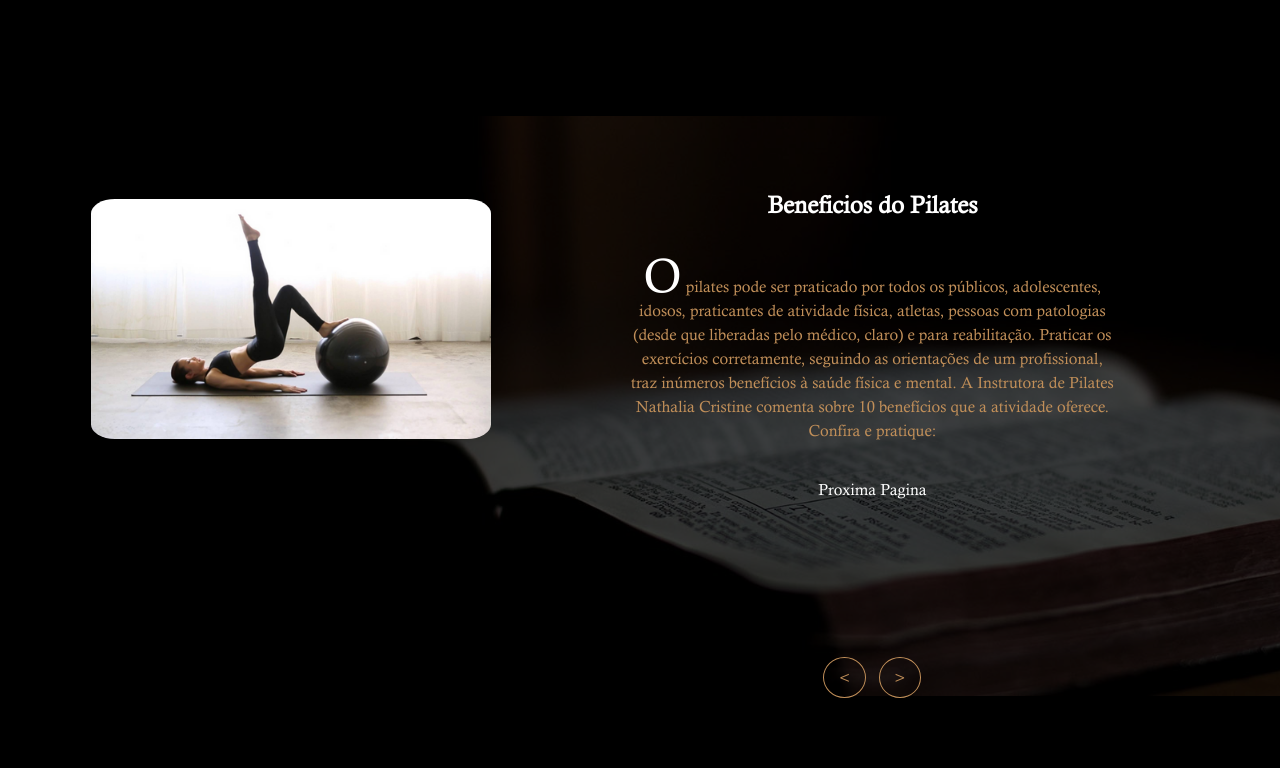
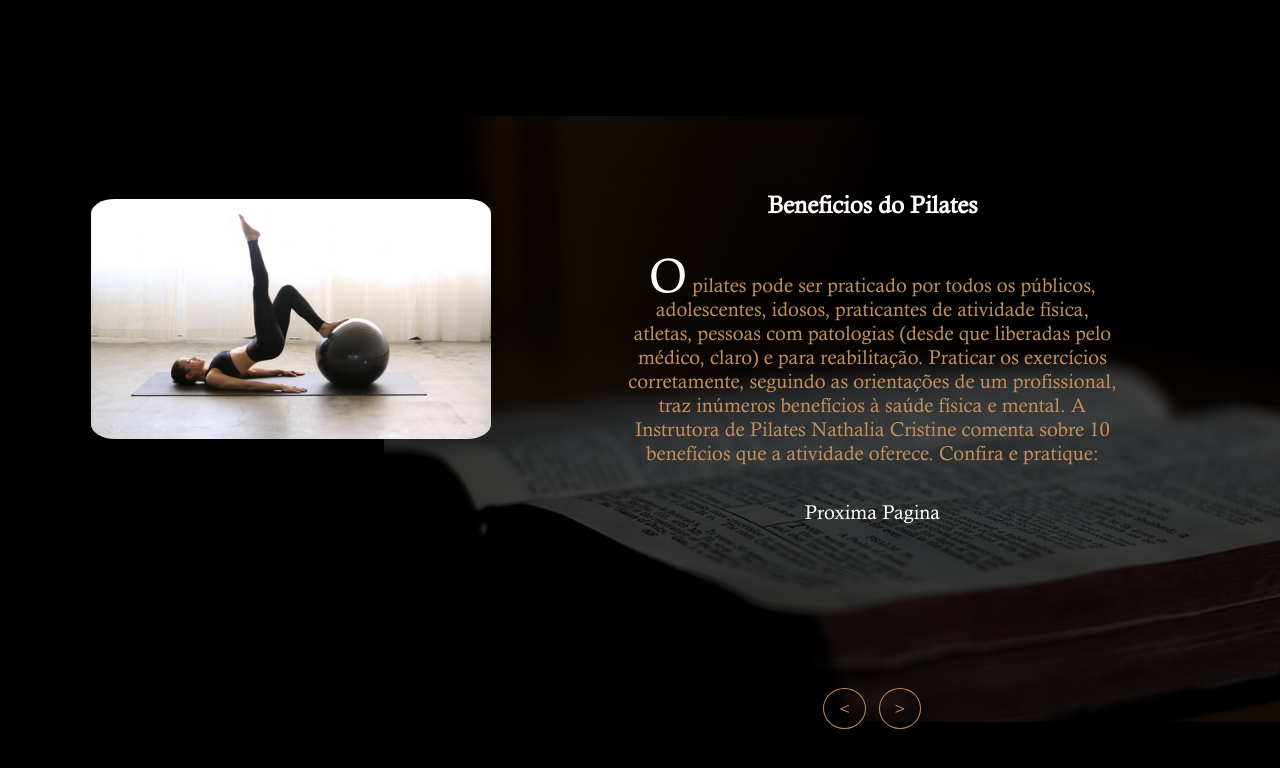
Before and after one commit to JonatasThomazini/Dra.Nathalia, a plain HTML site: page index.html in a window 1280 px wide. Shown: the part 940-1708 px from the top of the page. Drawn offline with Linux system fonts and the light colour scheme.

Commit message:
Update style.css

```diff
--- a/css/style.css
+++ b/css/style.css
@@ -48,6 +48,7 @@ body {
   height: 100%;
   width: 100%;
   top: 0px;
+
   left: 0px;
   background: #000;
   opacity: 0.9; }
@@ -346,7 +347,11 @@ body {
   .about-me__text p {
     margin-bottom: 35px;
     line-height: 24px;
-    color: #c18f59; }
+    color: #c18f59;
+    font-size: 20px;
+
+  }
+
     .about-me__text p span {
       font-size: 48px;
       color: #fff; }
```
